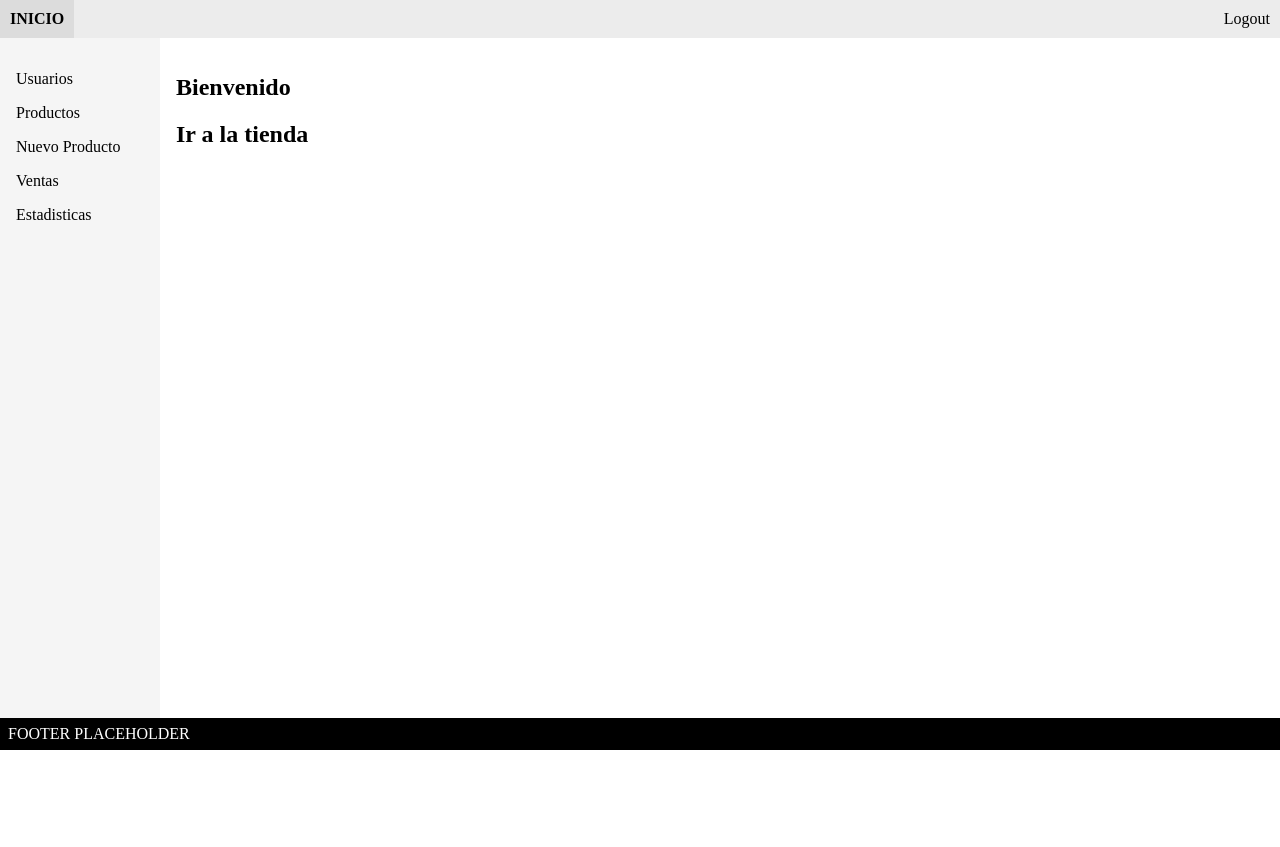
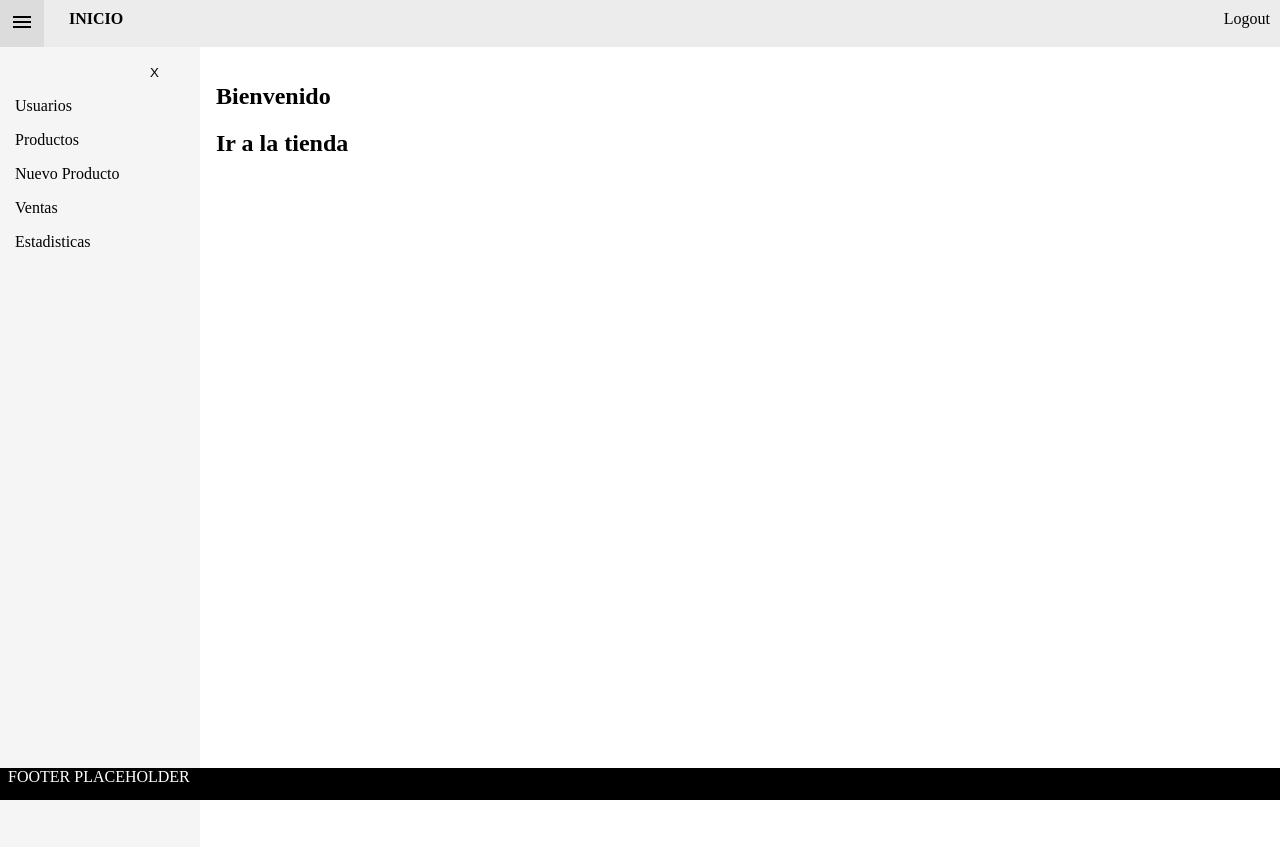
Before and after one commit to tomasCfarias/TP_BACKEND_FRONTEND_IFTS, a PHP site: page /index.php in a window 1280 px wide. Before the commit the page ends 750 px from the top, so only its background shows below. Run offline with PHP 8.4, Linux system fonts and the light colour scheme; the visitor is signed in with stand-in values (Sample User, id 1).

Commit message:
agrega funcionalidad a sidebar

```diff
--- a/TODO.txt
+++ b/TODO.txt
@@ -1,6 +1,7 @@
 - CSS (Parte admin)
 - Proteccion inyeccion sql
 - Nombrar bien las rutas y traducir todo al mismo idioma
+- Arreglar footer o sacarlo (Parte admin)
 
 FUNCIONALIDADES
 - Tabla de ordenes de compra (Capaz)
--- a/api/footer.php
+++ b/api/footer.php
@@ -5,14 +5,13 @@
 
 <style>
 footer {
-    position: sticky;
+    position: absolute;
     bottom: 0;
     background-color: black;
     color: white;
     width: 100%;
     height: 2rem;
-    display:flex;
-    align-items: center;
+    z-index: 4;
 }
 
 
--- a/api/navbar.php
+++ b/api/navbar.php
@@ -1,6 +1,11 @@
 <header>
         <nav class="navbar">
+
             <div class="nav-item">
+                <button class="openbtn">
+                <svg xmlns="http://www.w3.org/2000/svg" height="24" viewBox="0 -960 960 960" width="24"><path d="M120-240v-80h720v80H120Zm0-200v-80h720v80H120Zm0-200v-80h720v80H120Z"/></svg>
+                </button>
+
                 <li><a href="index.php"><b>INICIO</b></a></li>
             </div>
 
--- a/api/sidebar.php
+++ b/api/sidebar.php
@@ -1,31 +1,45 @@
-<div class="side-container">
     <ul class="sidebar">
+        <li><button class="closebtn">X</button></li>
         <li><a href="mostrarUsuarios.php">Usuarios</a></li>
         <li><a href="mostrarProductos.php">Productos</a></li>
         <li><a href="subirProducto.php">Nuevo Producto</a></li>
         <li><a href="#">Ventas</a></li>
         <li><a href="#">Estadisticas</a></li>
     </ul>
-</div>
 
 
 <style>
-    .side-container {
-        width: 10rem;
+    .sidebar {
+        background-color: whitesmoke;
+        height: 100vh;
+        width: 200px;
+        transition: 0.5s; /* 0.5 second transition effect to slide in the sidebar */
     }
 
-    .sidebar {
-        background-color: whitesmoke;
-        height: 100%;
-        padding: 1rem;
+    .sidebar>li {
+    padding-left: 15px;
+    margin-top: 1rem;
+    overflow: hidden;
     }
-    .sidebar>li {
-    margin-top: 1rem;
+    .sidebar>li>button {
+    padding-left: 15px;
+    margin-top: 0;
+    overflow: hidden;
     }
+
     .sidebar>li:hover {
-scale: 1.05;
+    scale: 1.05;
+    }
+
+   .closebtn {
+        border: none;
+        margin-left: 120px;
+        background-color: inherit;
+
+   }
+   .closebtn:hover {
+    cursor: pointer;
+
    }
 
-
-
 </style>
--- a/css/index.css
+++ b/css/index.css
@@ -5,6 +5,8 @@ ul {
 
 body {
     height: 100%;
+    position: relative;
+    min-height: 100vh;
     }
 
 .main-container {
--- a/css/mostrarusuarios.css
+++ b/css/mostrarusuarios.css
@@ -4,6 +4,8 @@
 }
 .main-container {
     display: flex;
+    height: 85vh;
+
 }
 
 
--- a/css/navbar.css
+++ b/css/navbar.css
@@ -9,6 +9,7 @@ a {
     color: rgb(0, 0, 0);
 }
 .navbar {
+    z-index : 4;
     display: flex;
     justify-content: space-between;
     background-color: rgb(236, 236, 236);
@@ -62,3 +63,11 @@ ul,li{
 .usuarios:hover .users , .productos:hover .products {
     display : block
 }
+
+
+
+.openbtn {
+    border: none;
+    background-color: inherit;
+
+}
--- a/index.php
+++ b/index.php
@@ -35,5 +35,5 @@ if(!isset($_SESSION['login_user'])){ //if login in session is not set
         include_once("./api/footer.php")
         ?>
 </body>
-
+<script src="navbar.js"></script>
 </html>
--- a/modificarProducto.php
+++ b/modificarProducto.php
@@ -74,8 +74,8 @@ $conn->close();
         <input id="user_form_btn" type="submit" value="Modificar"/>
     </form>
     </div>
-    <?php
-        include_once("./api/footer.php")
-    ?>
+
+    <script src="navbar.js"></script>
+
 </body>
 </html>
--- a/modificarUsuarios.php
+++ b/modificarUsuarios.php
@@ -74,6 +74,8 @@ $conn->close();
             <input type="submit" id="enviar" value="Modificar">
         </form>
     </div>
-    <?php include_once("./api/footer.php") ?>
+
+    <script src="navbar.js"></script>
+
 </body>
 </html>
--- a/mostrarProductos.php
+++ b/mostrarProductos.php
@@ -75,9 +75,8 @@ if ($result->num_rows > 0) {
     <button class="button" id="excelout" onclick="exportarAExcel()">Exportar a excel</button>
     </div>
     </div>
-    <?php
-        include_once("./api/footer.php")
-    ?>
+
+    <script src="navbar.js"></script>
     <script type="text/javascript" src="https://cdnjs.cloudflare.com/ajax/libs/jspdf/2.5.1/jspdf.umd.min.js"></script>
     <script src="https://cdnjs.cloudflare.com/ajax/libs/html2canvas/1.4.1/html2canvas.min.js" integrity="sha512-BNaRQnYJYiPSqHHDb58B0yaPfCu+Wgds8Gp/gU33kqBtgNS4tSPHuGibyoeqMV/TJlSKda6FXzoEyYGjTe+vXA==" crossorigin="anonymous" referrerpolicy="no-referrer"></script>
     <script src="https://cdn.jsdelivr.net/npm/@linways/table-to-excel@1.0.4/dist/tableToExcel.min.js"></script>
--- a/mostrarUsuarios.php
+++ b/mostrarUsuarios.php
@@ -68,9 +68,8 @@ if ($result->num_rows > 0) {
     <button class="button" id="excelout" onclick="exportarAExcel()">Exportar a excel</button>
     </div>
     </div>
-    <?php
-        include_once("./api/footer.php")
-    ?>
+
+    <script src="navbar.js"></script>
     <script type="text/javascript" src="https://cdnjs.cloudflare.com/ajax/libs/jspdf/2.5.1/jspdf.umd.min.js"></script>
     <script src="https://cdnjs.cloudflare.com/ajax/libs/html2canvas/1.4.1/html2canvas.min.js" integrity="sha512-BNaRQnYJYiPSqHHDb58B0yaPfCu+Wgds8Gp/gU33kqBtgNS4tSPHuGibyoeqMV/TJlSKda6FXzoEyYGjTe+vXA==" crossorigin="anonymous" referrerpolicy="no-referrer"></script>
     <script src="https://cdn.jsdelivr.net/npm/@linways/table-to-excel@1.0.4/dist/tableToExcel.min.js"></script>
--- /dev/null
+++ b/navbar.js
@@ -0,0 +1,14 @@
+let button = document.getElementsByClassName("openbtn")[0]
+let closebutton = document.getElementsByClassName("closebtn")[0]
+
+button.addEventListener("click", openNav)
+closebutton.addEventListener("click",closeNav)
+
+function openNav() {
+    document.getElementsByClassName("sidebar")[0].style.width = "200px";
+  }
+
+
+  function closeNav() {
+    document.getElementsByClassName("sidebar")[0].style.width = "0";
+  }
--- a/subirProducto.php
+++ b/subirProducto.php
@@ -40,8 +40,7 @@ if(!isset($_SESSION['login_user'])){ //if login in session is not set
         <input id="user_form_btn" type="submit" value="Enviar" />
     </form>
 </div>
-    <?php
-        include_once("./api/footer.php")
-    ?>
+    <script src="navbar.js"></script>
+
 </body>
 </html>
```
Also changed, not shown: img/menu_FILL0_wght400_GRAD0_opsz24 (1).svg (added).
